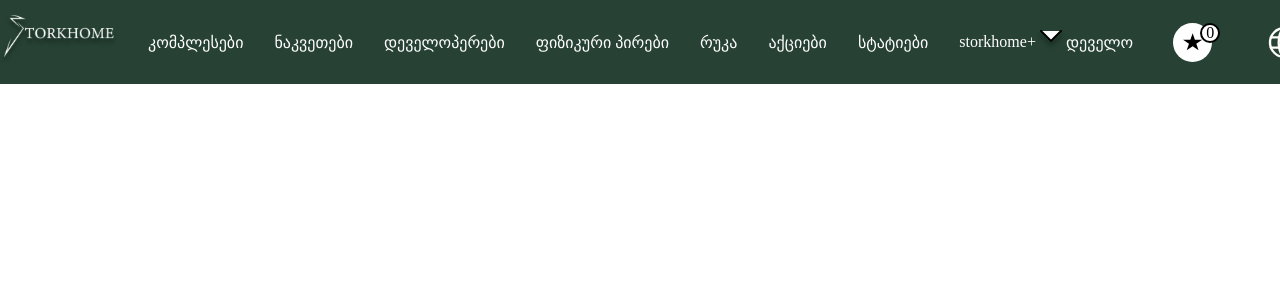
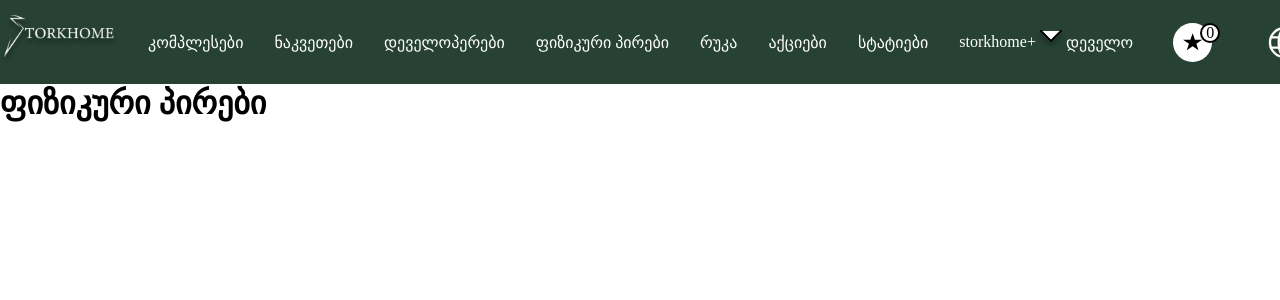
Before and after one commit to PixelPioners-Technologies/elitcity_front, a React (Vite) app: page /physical in a window 1280 px wide. Shown: the top 300 px of the page. Built offline with nearby package versions, Linux system fonts and the light colour scheme.

Commit message:
added header

```diff
--- a/src/App.jsx
+++ b/src/App.jsx
@@ -12,6 +12,9 @@ import Sales from './pages/Sales';
 import FavoriteComplex from './pages/FavoriteComplex';
 import ApartmentList from './pages/ApartmentList';
 import Nothing from './pages/Nothing';
+import Physical from './pages/Physical';
+import Articles from './pages/Articles';
+import Storkhome from './pages/Storkhome';
 
 
 
@@ -94,6 +97,11 @@ function App() {
         <Route path='developers' element={<Developers />} />
         <Route path='map'   element={<Map selectedLanguage={selectedLanguage}/>} />
         <Route path='sales' element={<Sales />} />
+        <Route path='physical' element={<Physical />} />
+        <Route path='articles' element={<Articles />} />
+        <Route path='storkhome' element={<Storkhome />} />
+
+
         <Route path='favoriteComplex' element={<FavoriteComplex favorites={favorites} />} />
       </Routes>
     </div>
--- a/src/Components/Header/Header.jsx
+++ b/src/Components/Header/Header.jsx
@@ -35,7 +35,7 @@ export default function Header({favorites, handleLanguageChange }) {
               <Link to='/developers'><button className='buttonItemsOfList'>დეველოპერები</button></Link>
             </li>
             <li>
-              <Link to='/developers'><button className='buttonItemsOfList'>ფიზიკური პირები</button></Link>
+              <Link to='/physical'><button className='buttonItemsOfList'>ფიზიკური პირები</button></Link>
             </li>
             <li>
               <Link to='/map'><button className='buttonItemsOfList'>რუკა</button></Link>
@@ -44,10 +44,10 @@ export default function Header({favorites, handleLanguageChange }) {
               <Link to='/sales'><button className='buttonItemsOfList'>აქციები</button></Link>
             </li>
             <li>
-              <Link to='/developers'><button className='buttonItemsOfList'>სტატიები</button></Link>
+              <Link to='/articles'><button className='buttonItemsOfList'>სტატიები</button></Link>
             </li>
             <li>
-              <Link to='/developers'><button className='buttonItemsOfList'>storkhome+</button></Link>
+              <Link to='/storkhome'><button className='buttonItemsOfList'>storkhome+</button></Link>
             </li>
 
           </ul>
--- /dev/null
+++ b/src/pages/Articles.jsx
@@ -0,0 +1,13 @@
+// import React from 'react'
+
+export default function Articles() {
+  return (
+    <div>
+      <h1>
+
+
+      სტატიები
+      </h1>
+    </div>
+  )
+}
--- /dev/null
+++ b/src/pages/Physical.jsx
@@ -0,0 +1,12 @@
+// import React from 'react'
+
+export default function Physical() {
+  return (
+    <div>
+      <h1>
+
+      ფიზიკური პირები
+      </h1>
+    </div>
+  )
+}
--- /dev/null
+++ b/src/pages/Storkhome.jsx
@@ -0,0 +1,13 @@
+// import React from 'react'
+
+export default function Storkhome() {
+  return (
+    <div>
+      <h1>
+      Storkhome+
+      </h1>
+
+
+    </div>
+  )
+}
```
